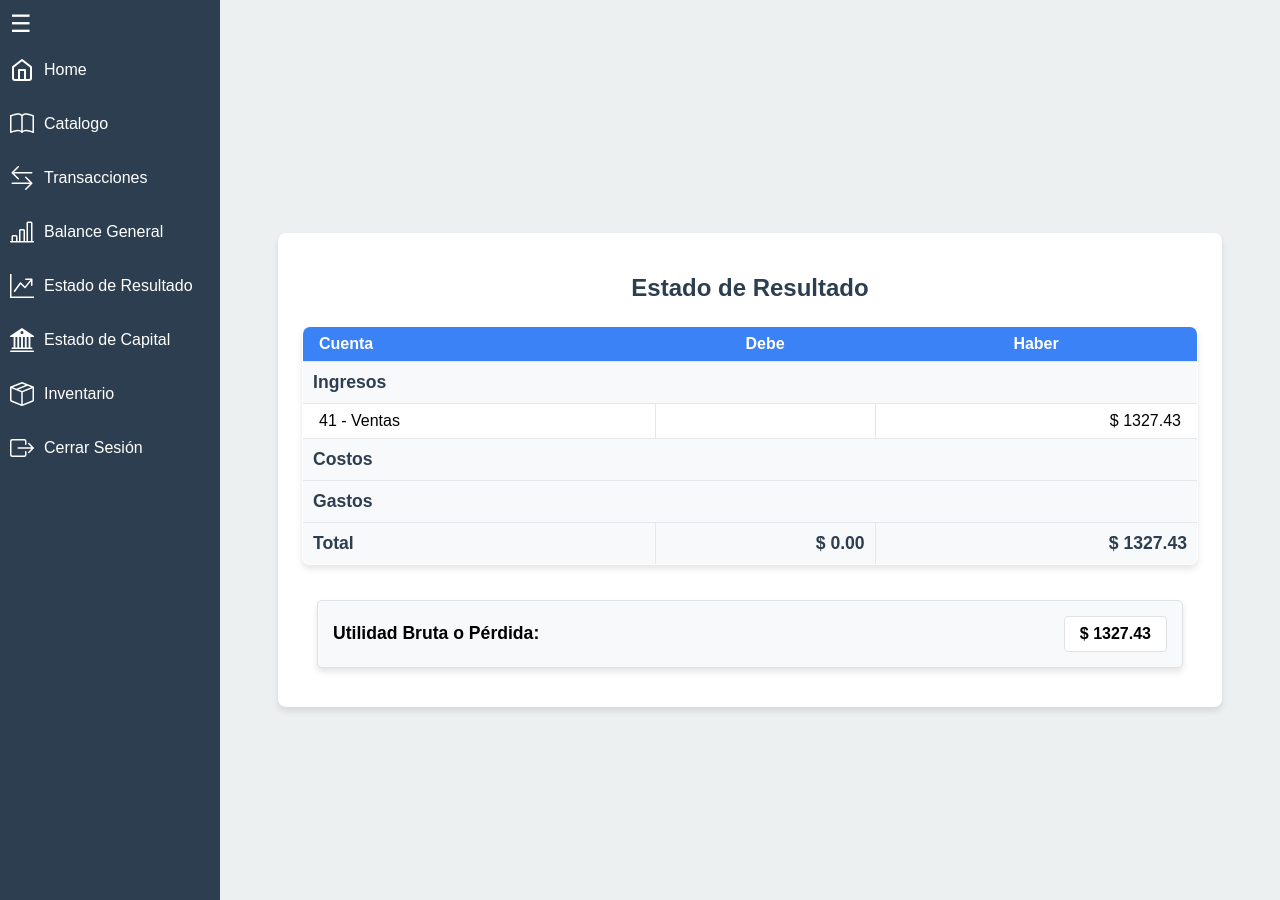
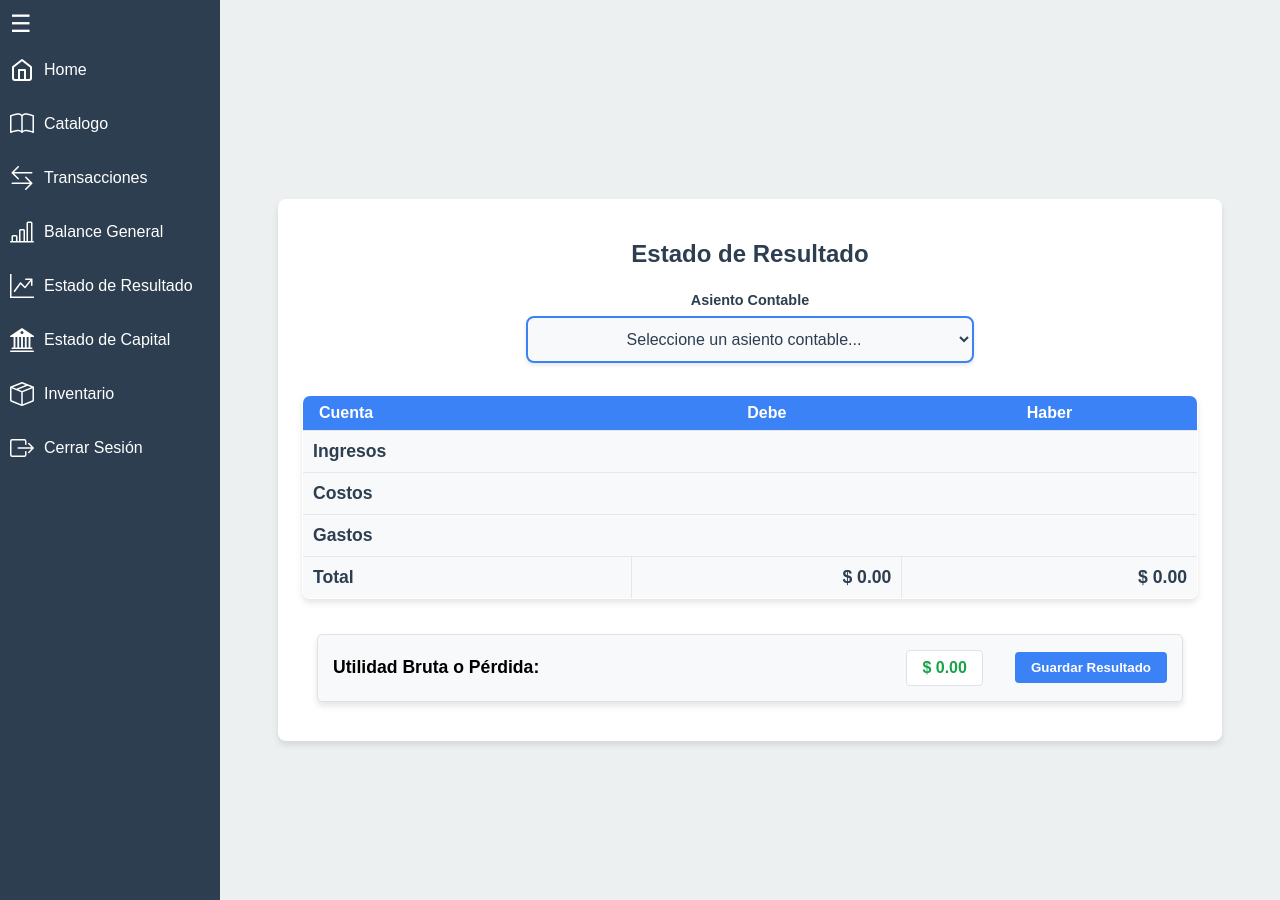
Before and after one commit to InfinityJaaR/Sistema-Contable, a Django app: page /contable/estadoResultados/ in a window 1280 px wide. Run offline with Django 5.2, Linux system fonts and the light colour scheme; a user stored in the database is signed in; data comes from the database, SQL or seed files in the repository.

Commit message:
Agregando filtro por asiento contable

```diff
--- a/contable/static/css/estado-resultado.css
+++ b/contable/static/css/estado-resultado.css
@@ -56,7 +56,7 @@
 
 .resultado-box {
     display: flex;
-    justify-content: space-between;
+    justify-content: space-between; /* Cambiado de flex-end a space-between */
     align-items: center;
     padding: 15px;
     background-color: #f8f9fa;
@@ -76,6 +76,7 @@
     border: 1px solid #dee2e6;
     border-radius: 4px;
     font-weight: bold;
+    margin-left: 350px;
 }
 
 .select-label {
@@ -122,3 +123,51 @@
 .text-right {
     text-align: right;
 }
+
+.text-negative {
+    color: #dc2626; /* Color rojo */
+    font-weight: bold;
+}
+
+.text-positive {
+    color: #16a34a; /* Color verde */
+    font-weight: bold;
+}
+
+.messages {
+    margin-bottom: 20px;
+}
+
+.alert {
+    padding: 10px;
+    margin-bottom: 10px;
+    border-radius: 4px;
+}
+
+.alert-success {
+    background-color: #dcfce7;
+    color: #166534;
+    border: 1px solid #16a34a;
+}
+
+.alert-error {
+    background-color: #fee2e2;
+    color: #991b1b;
+    border: 1px solid #dc2626;
+}
+
+.btn-guardar {
+    background-color: #3b82f6;
+    color: white;
+    padding: 8px 16px;
+    border: none;
+    border-radius: 4px;
+    cursor: pointer;
+    font-weight: bold;
+    margin-left: 15px;
+    transition: background-color 0.3s;
+}
+
+.btn-guardar:hover {
+    background-color: #2563eb;
+}
--- a/contable/templates/estadoResultado.html
+++ b/contable/templates/estadoResultado.html
@@ -12,6 +12,29 @@
 <div class="container">
     <div class="content-box">
         <h1 class="title">Estado de Resultado</h1>
+
+        <!-- Agregar mensajes de éxito o error -->
+        {% if messages %}
+        <div class="messages">
+            {% for message in messages %}
+            <div class="alert {% if message.tags %}alert-{{ message.tags }}{% endif %}">
+                {{ message }}
+            </div>
+            {% endfor %}
+        </div>
+        {% endif %}
+
+        <form method="get" action="{% url 'estadoResultados' %}">
+            <div class="periodo-select">
+                <label class="select-label">Asiento Contable</label>
+                <select class="estado-control" name="asiento_id" onchange="this.form.submit()">
+                    <option value="">Seleccione un asiento contable...</option>
+                    {% for asiento in asientos %}
+                        <option value="{{ asiento.id }}" {% if asiento.id|stringformat:"s" == asiento_id %}selected{% endif %}>Asiento {{ asiento.id }} - {{ asiento.fecha|date:"d/m/Y" }} - {{ asiento.descripcion }}</option>
+                    {% endfor %}
+                </select>
+            </div>
+        </form>
         <table class="table">
             <thead>
                 <tr>
@@ -71,12 +94,18 @@
             </tbody>
         </table>
         <div class="resultado-container">
-            <div class="resultado-box">
-                <span class="resultado-label">Utilidad Bruta o Pérdida:</span>
-                <span class="resultado-valor" id="resultadoValor">
-                    $ {{ utilidad_bruta_perdida|floatformat:2 }}
-                </span>
-            </div>
+            <form method="POST" action="{% url 'guardar_resultado' %}">
+                {% csrf_token %}
+                <div class="resultado-box">
+                    <span class="resultado-label">Utilidad Bruta o Pérdida:</span>
+                    <span class="resultado-valor {% if utilidad_bruta_perdida < 0 %}text-negative{% else %}text-positive{% endif %}" id="resultadoValor">
+                        $ {{ utilidad_bruta_perdida|floatformat:2 }}
+                    </span>
+                    <input type="hidden" name="utilidad_bruta_perdida" value="{{ utilidad_bruta_perdida }}">
+                    <input type="hidden" name="asiento_id" value="{{ asiento_id }}">
+                    <button type="submit" class="btn-guardar">Guardar Resultado</button>
+                </div>
+            </form>
         </div>
     </div>
 </div>
--- a/contable/urls.py
+++ b/contable/urls.py
@@ -12,4 +12,5 @@ urlpatterns = [
     path('estadoDeCapital/', estadoDeCapital, name='estado_de_capital'),
     path('logout/', logout_view, name='logout'),
     path('estadoResultados/', views.estadoResultados, name='estadoResultados'),
+    path('guardar-resultado/', views.guardar_resultado, name='guardar_resultado'),
 ]
--- a/contable/views.py
+++ b/contable/views.py
@@ -168,42 +168,107 @@ def estadoDeCapital(request):
 
 @login_required
 def estadoResultados(request):
-    # Obtener todas las cuentas de INGRESOS, COSTOS y GASTOS
-    cuentas = CuentaContable.objects.filter(tipo__in=['INGRESOS', 'COSTOS', 'GASTOS'])
+    asiento_id = request.GET.get('asiento_id')
+    asientos = AsientoContable.objects.all().order_by('-fecha')
 
-    # Calcular los valores de debe y haber para cada cuenta
+    # Inicializar variables vacías
     cuentas_con_valores = []
     total_debe = 0
     total_haber = 0
-    for cuenta in cuentas:
-        debe = TransaccionCuenta.objects.filter(cuenta=cuenta, tipo='DEBITO').aggregate(Sum('monto'))['monto__sum'] or 0
-        haber = TransaccionCuenta.objects.filter(cuenta=cuenta, tipo='CREDITO').aggregate(Sum('monto'))['monto__sum'] or 0
-        if debe != 0 or haber != 0:
-            cuentas_con_valores.append({
-                'codigo': cuenta.codigo_cuenta,
-                'nombre': cuenta.nombre_cuenta,
-                'tipo': cuenta.tipo,
-                'debe': debe,
-                'haber': haber
-            })
+    utilidad_bruta_perdida = 0
+
+    if asiento_id:
+        # Solo procesar transacciones si hay un asiento seleccionado
+        transacciones = TransaccionCuenta.objects.filter(
+            transaccion__asiento_id=asiento_id,
+            cuenta__tipo__in=['INGRESOS', 'COSTOS', 'GASTOS']
+        )
+
+        # Calcular los valores de debe y haber para cada cuenta
+        for transaccion in transacciones:
+            cuenta = transaccion.cuenta
+            debe = transaccion.monto if transaccion.tipo == 'DEBITO' else 0
+            haber = transaccion.monto if transaccion.tipo == 'CREDITO' else 0
+
+            cuenta_existente = next((c for c in cuentas_con_valores if c['codigo'] == cuenta.codigo_cuenta), None)
+            if cuenta_existente:
+                cuenta_existente['debe'] += debe
+                cuenta_existente['haber'] += haber
+            else:
+                cuentas_con_valores.append({
+                    'codigo': cuenta.codigo_cuenta,
+                    'nombre': cuenta.nombre_cuenta,
+                    'tipo': cuenta.tipo,
+                    'debe': debe,
+                    'haber': haber
+                })
+
             total_debe += debe
             total_haber += haber
 
-    utilidad_bruta_perdida = total_haber - total_debe
-
-    # Actualizar la cuenta contable de "Pérdidas y Ganancias"
-    try:
-        cuenta_perdidas_ganancias = CuentaContable.objects.get(codigo_cuenta='71')
-        cuenta_perdidas_ganancias.debe = 0 if utilidad_bruta_perdida >= 0 else abs(utilidad_bruta_perdida)
-        cuenta_perdidas_ganancias.haber = abs(utilidad_bruta_perdida) if utilidad_bruta_perdida >= 0 else 0
-        cuenta_perdidas_ganancias.save()
-    except CuentaContable.DoesNotExist:
-        messages.error(request, 'La cuenta contable de Pérdidas y Ganancias.')
+        utilidad_bruta_perdida = total_haber - total_debe
 
     context = {
+        'asientos': asientos,
         'cuentas': cuentas_con_valores,
         'total_debe': total_debe,
         'total_haber': total_haber,
         'utilidad_bruta_perdida': utilidad_bruta_perdida,
+        'asiento_id': asiento_id,
     }
     return render(request, 'estadoResultado.html', context)
+
+@login_required
+def guardar_resultado(request):
+    if request.method == 'POST':
+        utilidad_bruta_perdida = float(request.POST.get('utilidad_bruta_perdida', 0))
+        asiento_id = request.POST.get('asiento_id')
+
+        try:
+            # Obtener o crear un nuevo asiento para el registro
+            if asiento_id:
+                asiento_original = AsientoContable.objects.get(id=asiento_id)
+                asiento_cierre = AsientoContable.objects.create(
+                    fecha=timezone.now(),
+                    descripcion=f"Cierre de resultados del asiento {asiento_id}",
+                    periodo=asiento_original.periodo
+                )
+            else:
+                messages.error(request, 'No se ha seleccionado un asiento contable.')
+                return redirect('estadoResultados')
+
+            # Obtener la cuenta de Pérdidas y Ganancias
+            cuenta_perdidas_ganancias = CuentaContable.objects.get(codigo_cuenta='71')
+
+            # Crear la transacción
+            transaccion = Transaccion.objects.create(
+                asiento=asiento_cierre,
+                fecha=timezone.now(),
+                descripcion="Registro de utilidad o pérdida",
+                monto_total=abs(utilidad_bruta_perdida)
+            )
+
+            # Crear el registro en TransaccionCuenta
+            if utilidad_bruta_perdida >= 0:
+                TransaccionCuenta.objects.create(
+                    transaccion=transaccion,
+                    cuenta=cuenta_perdidas_ganancias,
+                    monto=abs(utilidad_bruta_perdida),
+                    tipo='CREDITO'
+                )
+            else:
+                TransaccionCuenta.objects.create(
+                    transaccion=transaccion,
+                    cuenta=cuenta_perdidas_ganancias,
+                    monto=abs(utilidad_bruta_perdida),
+                    tipo='DEBITO'
+                )
+
+            messages.success(request, 'El resultado ha sido guardado exitosamente en la cuenta de Pérdidas y Ganancias.')
+
+        except CuentaContable.DoesNotExist:
+            messages.error(request, 'La cuenta de Pérdidas y Ganancias (71) no existe.')
+        except Exception as e:
+            messages.error(request, f'Error al guardar el resultado: {str(e)}')
+
+    return redirect('estadoResultados')
```
